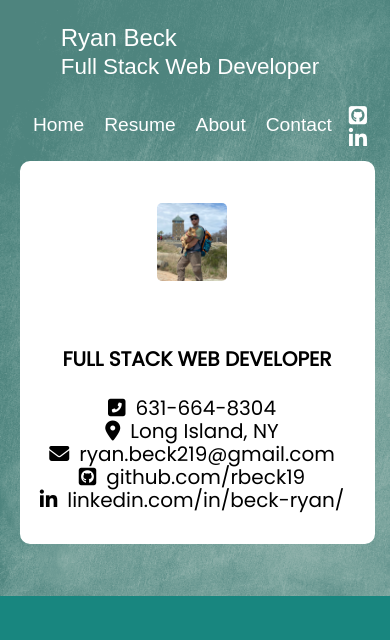
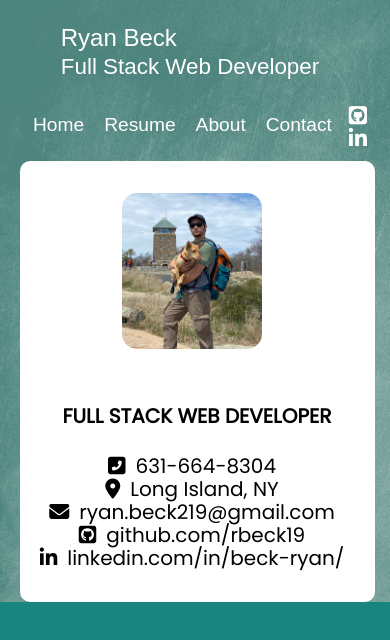
Before and after one commit to rbeck19/rb-portfolio, a React (Create React App) app: page /contact in a window 390 px wide. Shown: the top 640 px of the page. Built offline with nearby package versions, Linux system fonts and the light colour scheme.

Commit message:
iframe resume

```diff
--- a/src/Components/Resume.js
+++ b/src/Components/Resume.js
@@ -1,4 +1,5 @@
 import React from 'react';
+import resume from "./resume.pdf"
 
 //import { Document, Page } from 'react-pdf';
 
@@ -10,7 +11,8 @@ import React from 'react';
 function Resume() {
 	return (
 		<>
-<div className='container'>
+		<iframe height="800px" width="100%" src={resume} />
+{/* <div className='container'>
 			<div className='card'>
 				<h2>SKILLS AND LANGUAGES</h2>
 				<article class='skills'>
@@ -129,100 +131,9 @@ function Resume() {
 					<p className='educationInfo'>Bachelors of Science Criminal Justice | New York, NY | May 2017</p>
 				</article>
 			</div>
-		</div>
+		</div> */}
 		</>
 	)
 }
 
 export default Resume;
-
-
-
-/*
-
-		<div className='container'>
-			<div className='card'>
-				<h2>SKILLS AND LANGUAGES</h2>
-				<article class='skills'>
-					<section class='skill'> JavaScript </section>
-					<section class='skill'>NodeJS</section>
-					<section class='skill'>React Native</section>
-					<section class='skill'>HTML5</section>
-					<section class='skill'>CSS</section>
-					<section class='skill'>Redux</section>
-					<section class='skill'>React</section>
-					<section class='skill'>Express</section>
-					<section class='skill'>PostgresSQL</section>
-					<section class='skill'>JEST</section>
-					<section class='skill'>Formik</section>
-					<section class='skill'>YUP</section>
-				</article>
-			</div>
-			<div className='card'>
-				<h2>PROJECTS</h2>
-				<article class='project'>
-					<a className='linkProjects' href='https://github.com/Lambda-School-Labs/key-conservation-mobile'>
-						<h4>KEY CONSERVATION</h4>
-					</a>
-					<p className='projectInfo'>React Native | Expo | Redux | CSS </p>
-					<ul className='info'>
-						<li>
-							Key Conservation is a react native application that helps conservationists gain critical funding and
-							global support through a mobile app that provides real-time updates on day-to-day campaigns.
-						</li>
-						<li>
-							Collaborated with a React team of 7 and functioned as a Frontend Web Developer creating a connect feature
-							allowing supporters and conservationists the ability to follow each other, as well as updating the
-							Frontend with CSS.
-						</li>
-					</ul>
-					<a className='linkProjects' href='https://github.com/Spotify-Song-Suggester/Backend-SSS'>
-						<h4 className='project-title'>SPOTIFY SONG SUGGESTER</h4>
-					</a>
-					<p className='projectInfo'> Express | PostgresSQL | JEST | Insomnia | Knex </p>
-					<ul className='info'>
-						<li>
-							Spotify Song Suggester is a web application that retrieves Spotify data about songs the users input/search
-							for and displays important features of the song and other songs with similar features.
-						</li>
-						<li>
-							Developed an API as a Backend Engineer in a cross-functional environment for the Data Science team that
-							was utilized by the Frontend Team.
-						</li>
-					</ul>
-				</article>
-			</div>
-			<div className='card'>
-				<h2>EXPERIENCE</h2>
-				<article class='experience'>
-					<h4>TEAM LEAD / TEACHING ASSISTANT</h4>
-					<p className='experienceInfo'>Lambda School/Remote/October 2019-Present</p>
-					<ul className='responsibilities'>
-						<li>
-							Served as teaching assistant, leading a team of 10+ students in daily code challenges in JS and React
-						</li>
-						<li>
-							Fielded 100+ Slack messages from students weekly in order to provide daily feedback and issue resolution
-							of curriculum; utilized Zoom to explain concepts in more depth and provide live code reviews.
-						</li>
-
-						</ul>
-						<h4>NON-TEACHING ADJUNCT</h4>
-						<p className='experienceInfo'>CUNY City College of NY/New York, NY/August 2018-December 2019</p>
-						<ul className='responsibilities'>
-							<li>Grading midterm and final exams from 150 students of the Anthropology 101 course.</li>
-						</ul>
-					</article>
-				</div>
-				<div className='card'>
-					<h2>EDUCATION</h2>
-					<article class='education'>
-						<h4>LAMBDA SCHOOL</h4>
-						<p className='educationInfo'>Full Stack Web Development/Remote/Endorsed May 2020</p>
-						<h4>CUNY City College of New York</h4>
-						<p className='educationInfo'>B.A Anthropology/New York, NY/May 2018</p>
-					</article>
-				</div>
-			</div>
-
-*/
--- a/src/Normalized.css
+++ b/src/Normalized.css
@@ -566,8 +566,8 @@ template {
 	width: 100%;
 }
 .imgContact {
-	width: 20%;
-	height: 15%;
+	width: 30%;
+	height: 20%;
 	display: flex;
 	padding: 20px;
 	margin-right: 10px;
@@ -784,3 +784,14 @@ li {
 		flex-direction: row;
 	}
 }
+
+@media only screen and (max-width: 600px) {
+	.imgContact {
+		width: 40%;
+		height: 20%;
+		display: flex;
+		padding: 10px;
+		margin-right: 10px;
+		border-radius: 25px;
+	}
+}
```
Also changed, not shown: 2 other files (tests, documents, lock files or other folders).
